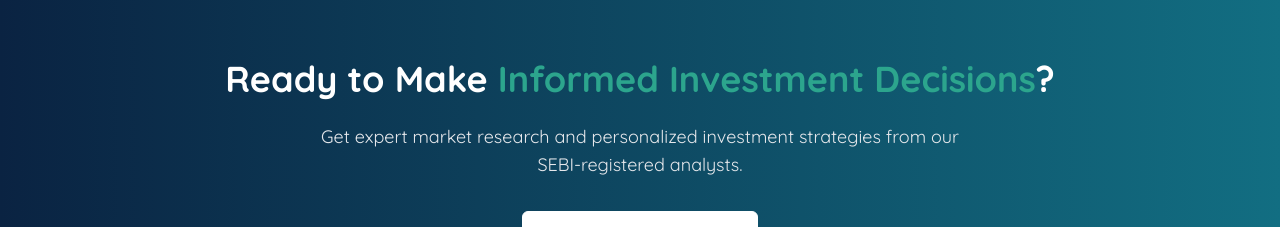
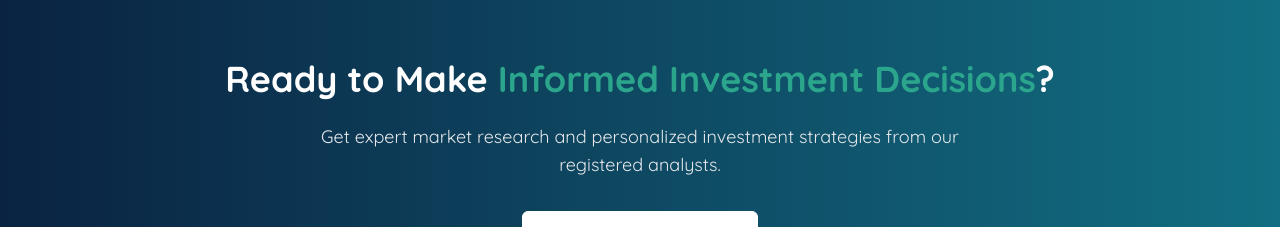
Before and after one commit to AdiGaonkar/trendvise-pro, a React (Vite) app: page / in a window 1280 px wide. Shown: the part 2920-3147 px from the top of the page. Built offline with nearby package versions, Linux system fonts and the light colour scheme.

Commit message:
Update CallToAction.tsx

```diff
--- a/src/components/CallToAction.tsx
+++ b/src/components/CallToAction.tsx
@@ -12,7 +12,7 @@ const CallToAction = () => {
           Ready to Make <span className="text-dealwise-green">Informed Investment Decisions</span>?
         </h2>
         <p className="text-lg mb-8 max-w-2xl mx-auto text-gray-200">
-          Get expert market research and personalized investment strategies from our SEBI-registered analysts.
+          Get expert market research and personalized investment strategies from our registered analysts.
         </p>
         <div className="flex flex-col sm:flex-row justify-center space-y-4 sm:space-y-0 sm:space-x-4">
           <Button
```
